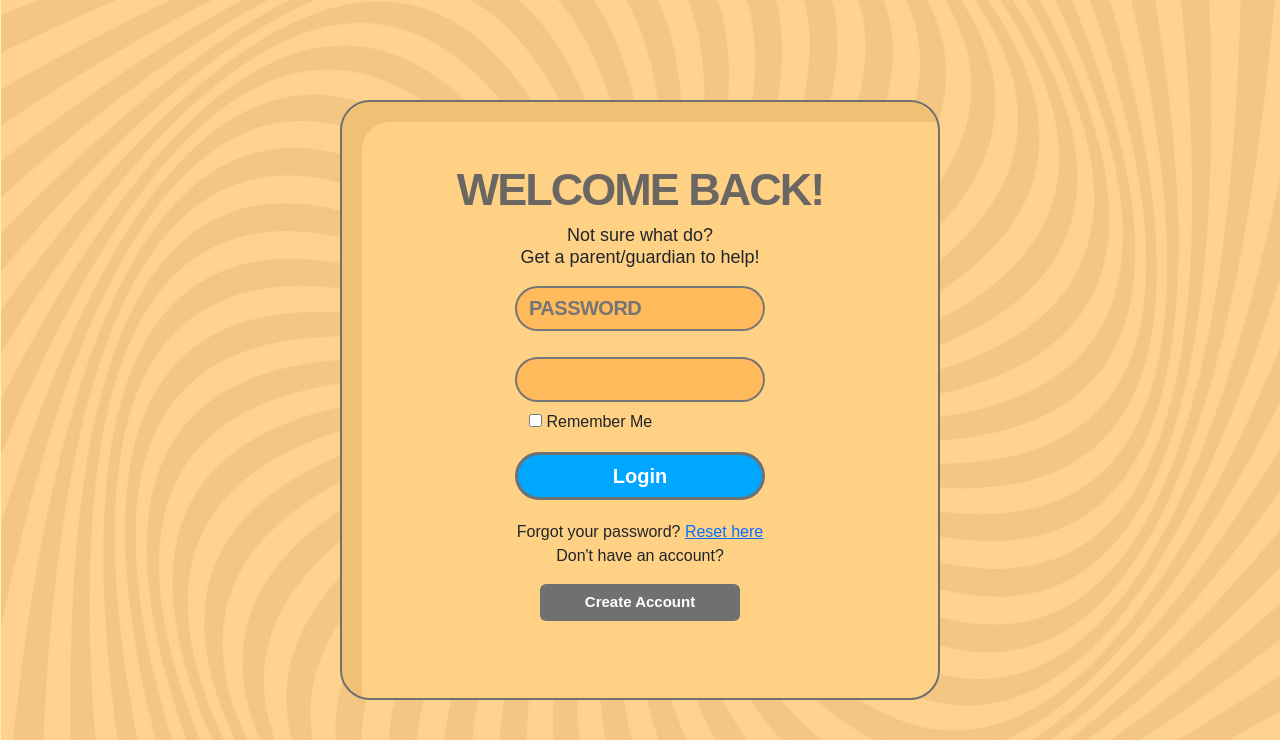
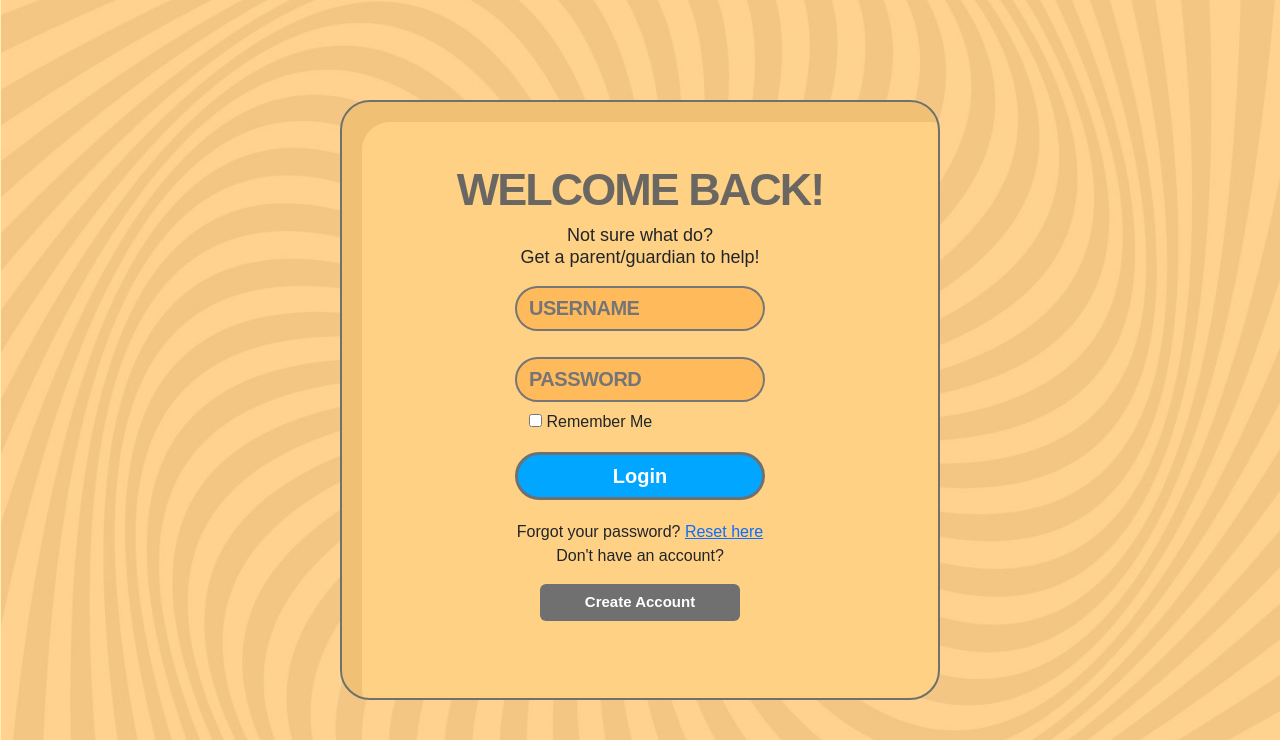
Before and after one commit to BreakfastDeluxe/FYP-23-S1-05, a Django app: page /login/ in a window 1280 px wide. Shown: the top 740 px of the page. Run offline with Django 4.2, Linux system fonts and the light colour scheme; some web fonts are replaced.

Commit message:
login placeholders missing - fixed

```diff
--- a/fypMain/whatisthis/templates/login.html
+++ b/fypMain/whatisthis/templates/login.html
@@ -197,7 +197,7 @@
     // Query input fields
 
     var form_fields = document.getElementsByTagName('input');
-    form_fields[1].placeholder = "Username";
-    form_fields[2].placeholder = "Password";
+    form_fields[2].placeholder = "Username";
+    form_fields[3].placeholder = "Password";
 
 </script>
```
